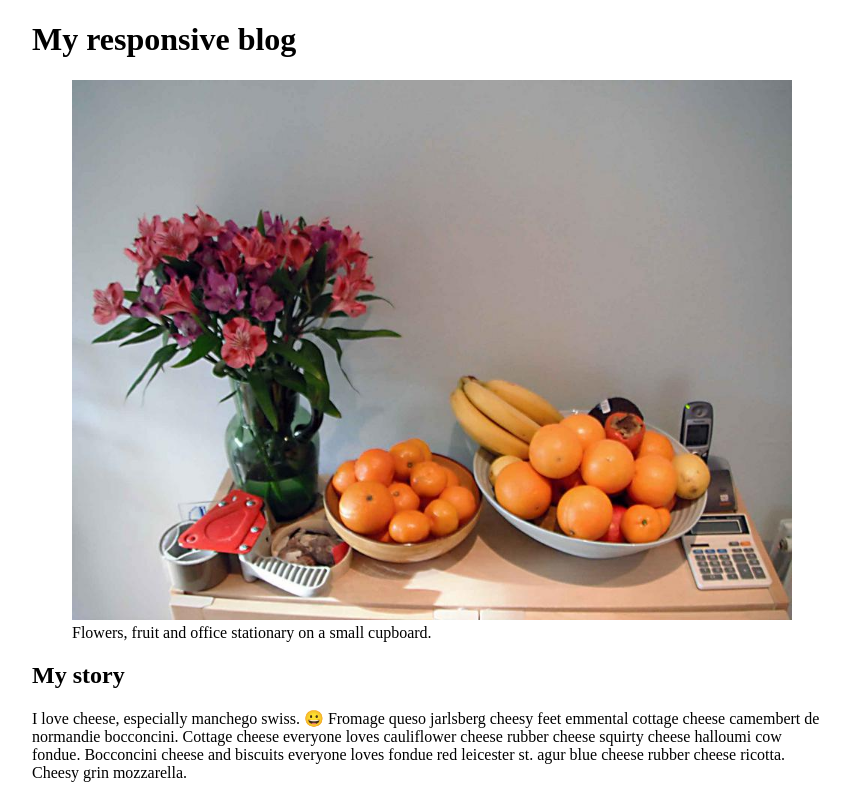
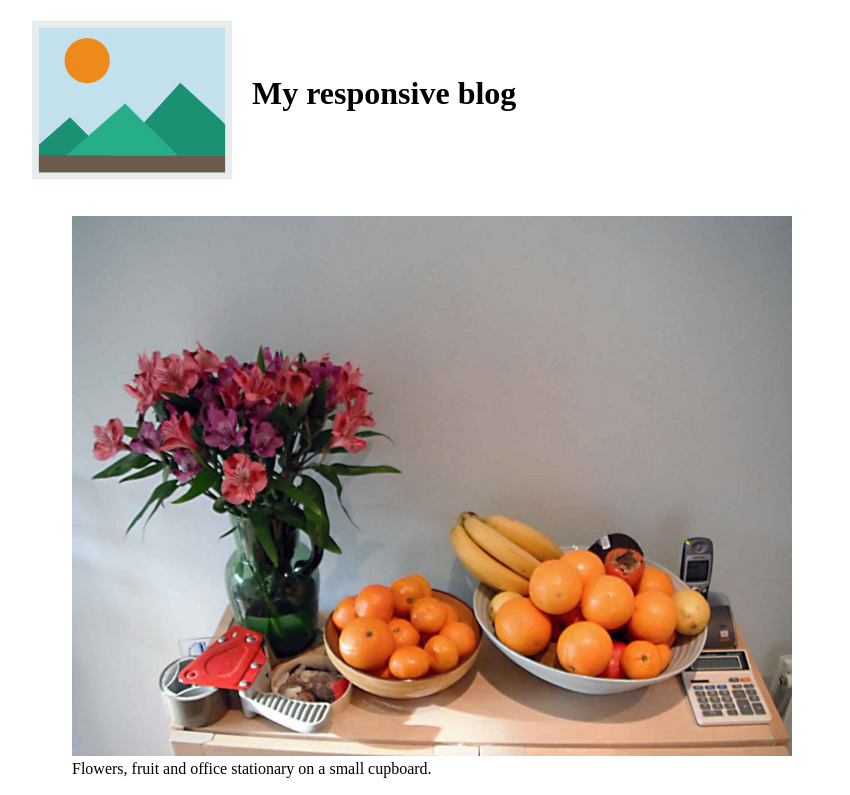
Before and after one commit to adieCodes/udacity-fend-responsive-images, a website: page index.html in a window 1280 px wide. Shown: the top 795 px of the page, without its empty margins (208-1058 px from the left). Drawn offline with Linux system fonts and the light colour scheme; a web font is replaced by a local one.

Commit message:
style: Add svg logo

```diff
--- a/css/main.css
+++ b/css/main.css
@@ -18,6 +18,17 @@ I've left some boilerplate below for you.
 body {
   width: 50rem;
   margin: 0 auto;
+}
+
+header svg {
+  width: 25%;
+  display: inline-block;
+  vertical-align: middle;
+}
+
+header h1 {
+  display: inline-block;
+  padding-left: 1rem;
 }
 
 article {
--- a/index.html
+++ b/index.html
@@ -22,7 +22,49 @@
 
 <body>
 
-  <h1>My responsive blog</h1>
+  <header>
+    <!-- svg from http://www.flaticon.com/search?word=photography, didn't give details on how to credit -->
+    <svg version="1.1" id="Capa_1" xmlns="http://www.w3.org/2000/svg" xmlns:xlink="http://www.w3.org/1999/xlink" x="0px" y="0px"
+    	 viewBox="0 0 58 58" style="enable-background:new 0 0 58 58;" xml:space="preserve">
+      <rect x="1" y="7" style="fill:#C3E1ED;stroke:#E7ECED;stroke-width:2;stroke-miterlimit:10;" width="56" height="44"/>
+      <circle style="fill:#ED8A19;" cx="16" cy="17.569" r="6.569"/>
+      <polygon style="fill:#1A9172;" points="56,36.111 55,35 43,24 32.5,35.5 37.983,40.983 42,45 56,45 "/>
+      <polygon style="fill:#1A9172;" points="2,49 26,49 21.983,44.983 11.017,34.017 2,41.956 "/>
+      <rect x="2" y="45" style="fill:#6B5B4B;" width="54" height="5"/>
+      <polygon style="fill:#25AE88;" points="37.983,40.983 27.017,30.017 10,45 42,45 "/>
+      <g>
+      </g>
+      <g>
+      </g>
+      <g>
+      </g>
+      <g>
+      </g>
+      <g>
+      </g>
+      <g>
+      </g>
+      <g>
+      </g>
+      <g>
+      </g>
+      <g>
+      </g>
+      <g>
+      </g>
+      <g>
+      </g>
+      <g>
+      </g>
+      <g>
+      </g>
+      <g>
+      </g>
+      <g>
+      </g>
+    </svg>
+    <h1>My responsive blog</h1>
+  </header>
 
   <article>
 
```
